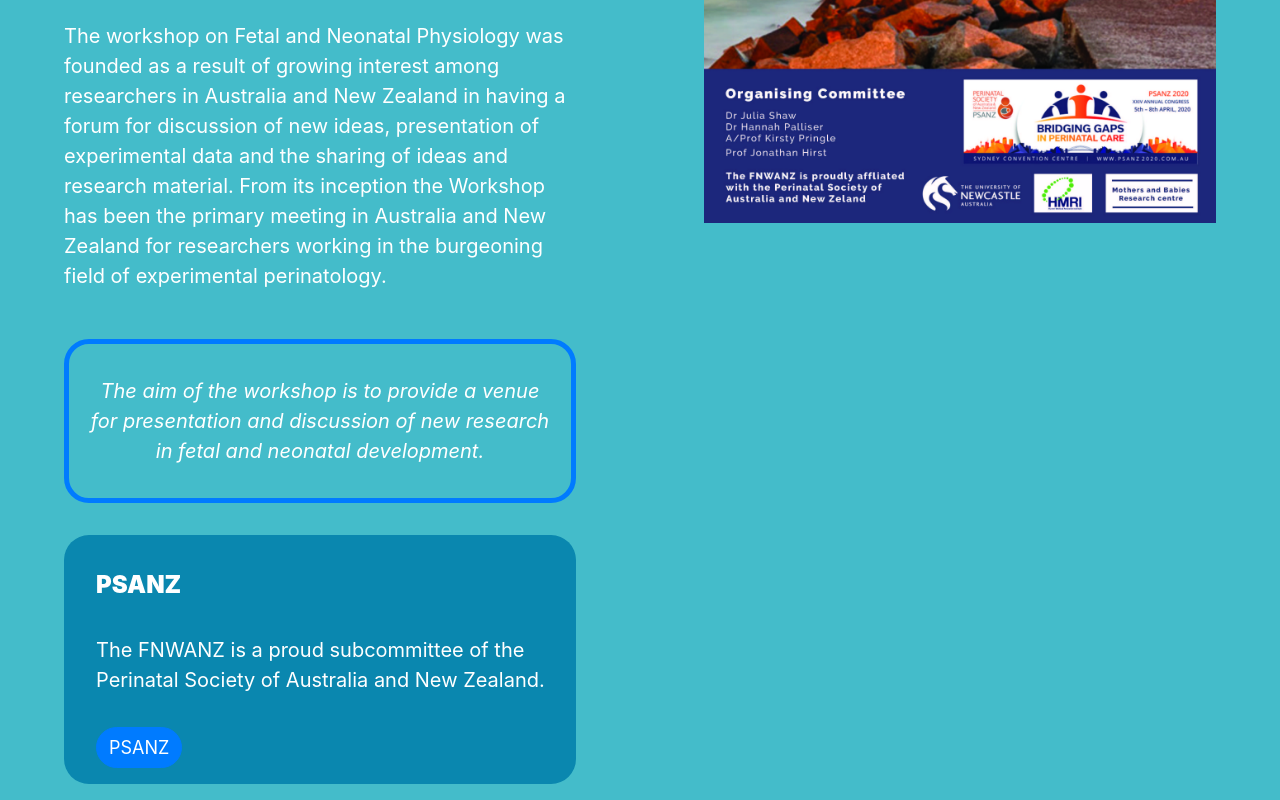
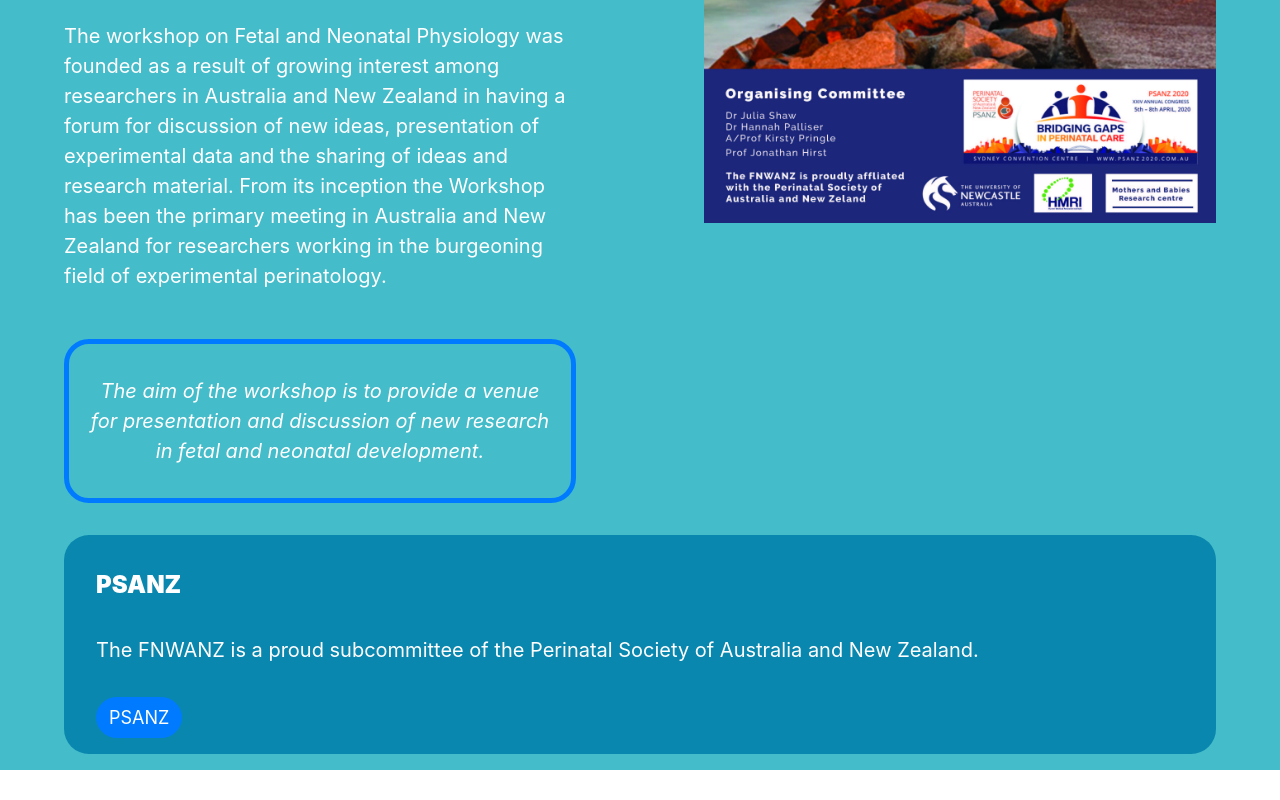
Before and after one commit to rdematteo/fnwanz, a React (Create React App) app: page / in a window 1280 px wide. Shown: the part 841-1641 px from the top of the page. After the commit the page ends 1611 px from the top, so only its background shows below. Built offline with nearby package versions, Linux system fonts and the light colour scheme.

Commit message:
psanz div entire width

```diff
--- a/src/components/HomePage/HomePage.jsx
+++ b/src/components/HomePage/HomePage.jsx
@@ -91,6 +91,7 @@ const AimStyled = styled(Para)`
 `;
 
 const Psanz = styled.div`
+  width: 100%;
   display: flex;
   flex-direction: column;
   background: #0a87af;
@@ -98,10 +99,11 @@ const Psanz = styled.div`
   margin: 1rem 4rem;
 
   @media (max-width: 768px) {
-    flex-direction: column;
+    width: 85%;
     font-size: 12px;
     padding: 0px;
     margin: 0.5rem;
+    order: -1;
   }
 `;
 
@@ -151,7 +153,7 @@ class HomePage extends React.Component {
           <AimTitleStyled>{AimTitle}</AimTitleStyled>
           <Para>{AimText}</Para>
           <AimStyled>{Aim}</AimStyled>
-          <Psanz className="psanz">
+          {/* <Psanz className="psanz">
             <PsanzTitleStyled>PSANZ</PsanzTitleStyled>
             <PsanzPara>
               The FNWANZ is a proud subcommittee of the Perinatal Society of
@@ -164,11 +166,26 @@ class HomePage extends React.Component {
             >
               PSANZ
             </LinkStyled>
-          </Psanz>
+          </Psanz> */}
         </LhsColumn>
         <RhsColumn className="image">
           <ImageStyled src={logo} alt="Logo" />
         </RhsColumn>
+
+        <Psanz className="psanz">
+          <PsanzTitleStyled>PSANZ</PsanzTitleStyled>
+          <PsanzPara>
+            The FNWANZ is a proud subcommittee of the Perinatal Society of
+            Australia and New Zealand.
+          </PsanzPara>
+          <LinkStyled
+            href="https://www.psanz.com.au/"
+            target="_blank"
+            rel="noopener noreferrer"
+          >
+            PSANZ
+          </LinkStyled>
+        </Psanz>
       </Container>
     );
   }
```
